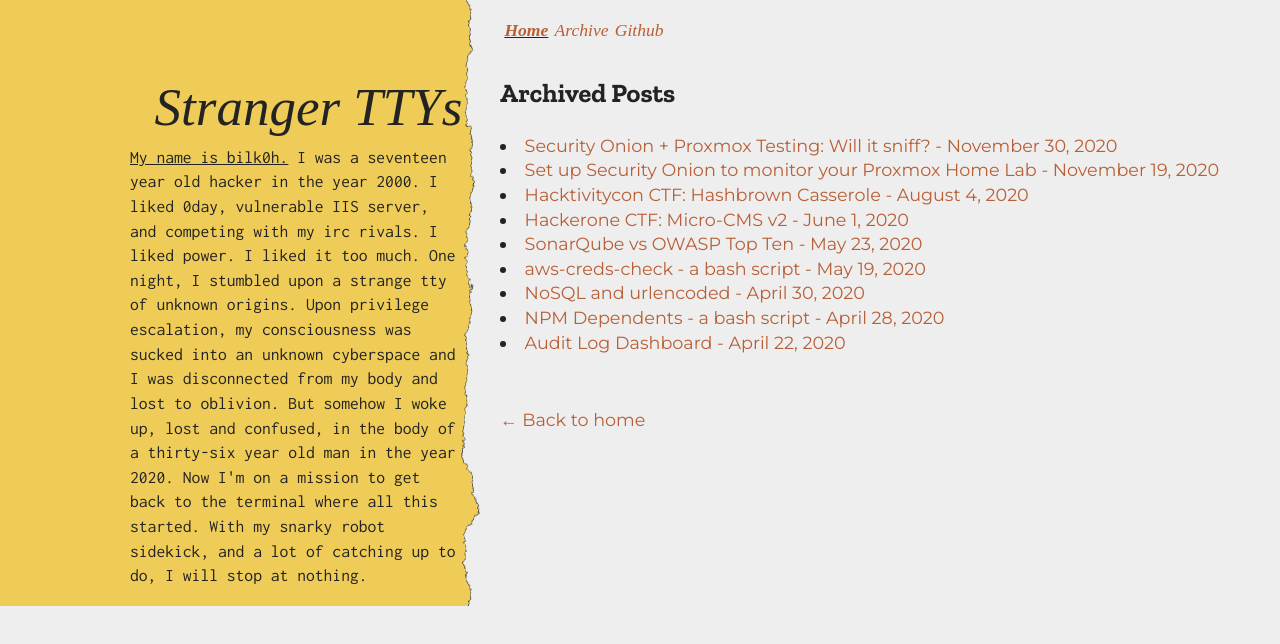
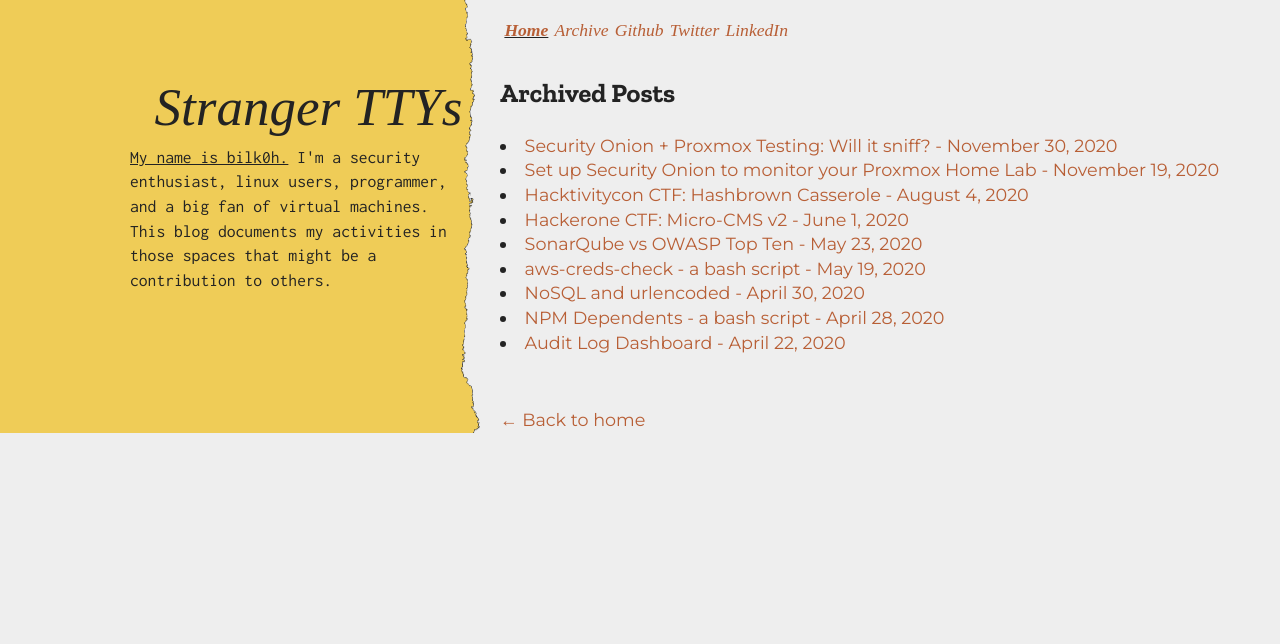
Before and after one commit to bilkoh/stranger-ttys, a Next.js app: page /archive in a window 1280 px wide. Shown: the top 644 px of the page. Built offline with nearby package versions, Linux system fonts and the light colour scheme; a web font is replaced by a local one.

Commit message:
Added links. Updated bio.

```diff
--- a/components/layout.js
+++ b/components/layout.js
@@ -27,6 +27,8 @@ export default function Layout({ children, home }) {
               <li className="nav-item nav-item-active"><a href="/">Home</a></li>
               <li className="nav-item"><a href="/archive">Archive</a></li>
               <li className="nav-item"><a href="https://github.com/bilkoh">Github</a></li>
+              <li className="nav-item"><a href="https://twitter.com/bilkohsec">Twitter</a></li>
+              <li className="nav-item"><a href="https://github.com/bilkoh">LinkedIn</a></li>
             </ul>
           </header>
 
@@ -46,8 +48,8 @@ export default function Layout({ children, home }) {
           <section className="aboutme">
             <h1>Stranger TTYs</h1>
             <p>
-              <u>My name is bilk0h.</u> I was a seventeen year old hacker in the year 2000. I liked 0day, vulnerable IIS server, and competing with my irc rivals. I liked power. I liked it too much. One night, I stumbled upon a strange tty of unknown origins. Upon privilege escalation, my consciousness was sucked into an unknown cyberspace and I was disconnected from my body and lost to oblivion. But somehow I woke up, lost and confused, in the body of a thirty-six year old man in the year 2020. Now I'm on a mission to get back to the terminal where all this started. With my snarky robot sidekick, and a lot of catching up to do, I will stop at nothing.
-              </p>
+              <u>My name is bilk0h.</u> I'm a security enthusiast, linux users, programmer, and a big fan of virtual machines. This blog documents my activities in those spaces that might be a contribution to others.
+            </p>
           </section>
         </aside>
       </section>
```
